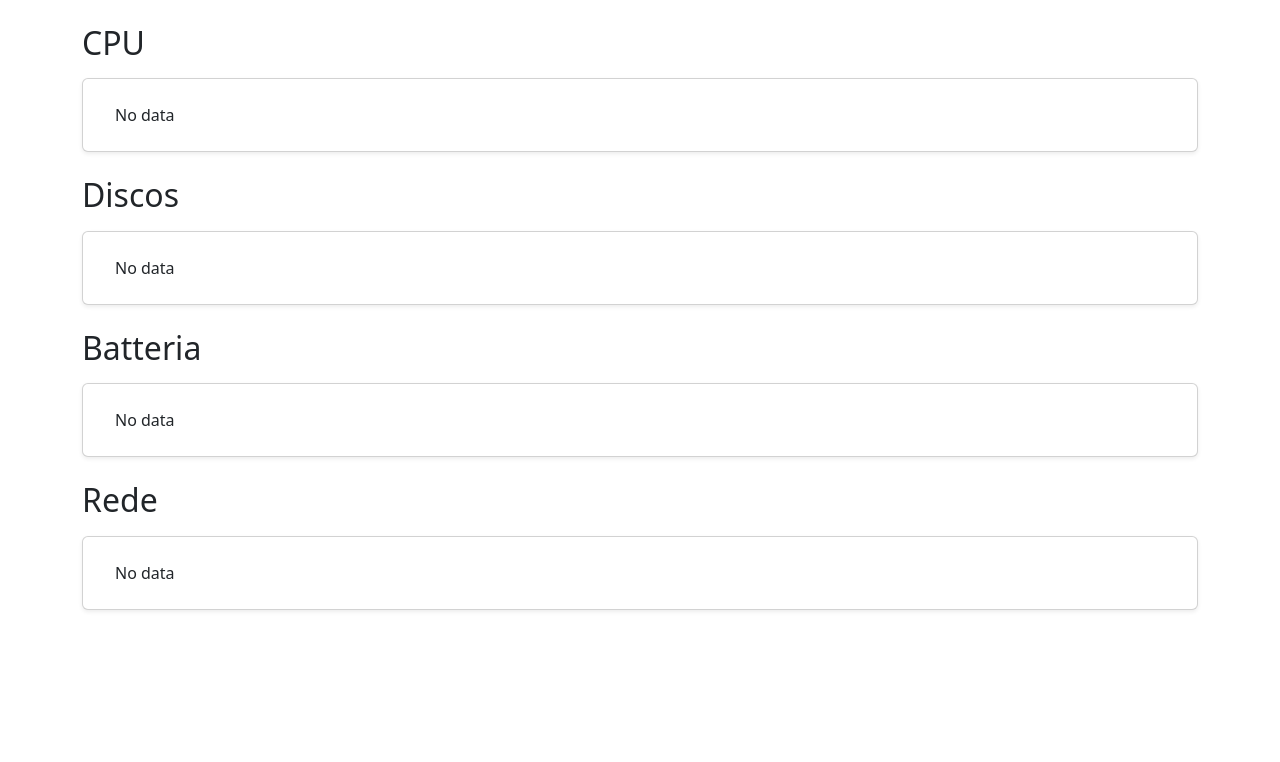
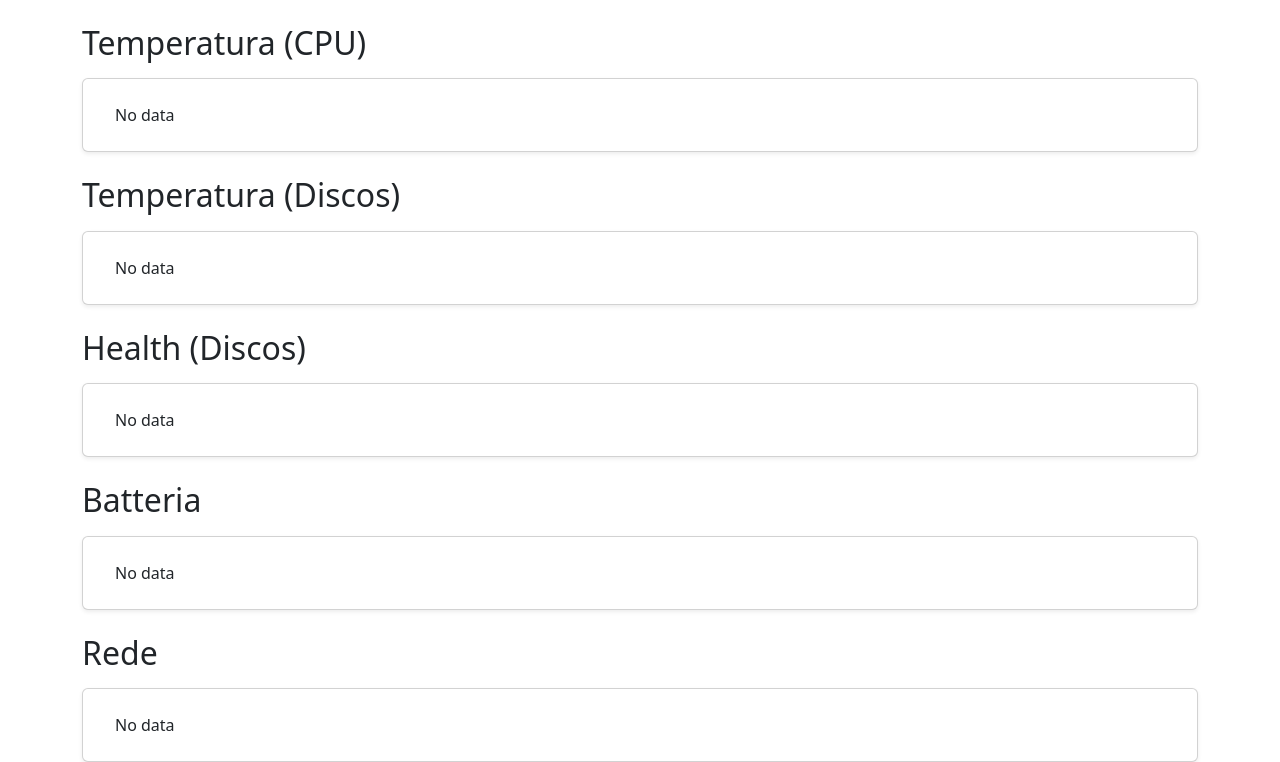
Before and after one commit to AndreOliveiraMendes/hardware_monitor, a Python web app: template app/templates/visualization/latest.html in a window 1280 px wide. Shown: the part 56-818 px from the top of the page. Before the commit the page ends 667 px from the top, so only its background shows below. Run offline with Jinja, Linux system fonts and the light colour scheme; the template is opened without the code that fills it, so the values that code supplies are empty; some libraries are stand-ins or nearby versions.

Commit message:
feat: enhance health metrics display for disks in visualization

```diff
--- a/app/templates/visualization/latest.html
+++ b/app/templates/visualization/latest.html
@@ -1,14 +1,20 @@
 {% extends "base.html" %}
 {% block content %}
-    <h2 class="mb-3">CPU</h2>
+    <h2 class="mb-3">Temperatura (CPU)</h2>
     <div class="card shadow-sm p-3 mb-4">
         <ul id="cpu-list" class="list-group list-group-flush">
             <li class="list-group-item">No data</li>
         </ul>
     </div>
-    <h2 class="mb-3">Discos</h2>
+    <h2 class="mb-3">Temperatura (Discos)</h2>
     <div class="card shadow-sm p-3 mb-4">
         <ul id="disk-list" class="list-group list-group-flush">
+            <li class="list-group-item">No data</li>
+        </ul>
+    </div>
+    <h2 class="mb-3">Health (Discos)</h2>
+    <div class="card shadow-sm p-3 mb-4">
+        <ul id="health-disk-list" class="list-group list-group-flush">
             <li class="list-group-item">No data</li>
         </ul>
     </div>
@@ -105,6 +111,56 @@
                 text: `${temp.text}${extra}`,
                 cls: temp.cls
             };
+        }
+
+        // health
+        function formatDiskHealth(value, meta) {
+            let text = "";
+            let cls = "";
+
+            if (!meta) {
+                return { text: "No data", cls: "text-muted" };
+            }
+
+            // status SMART
+            if (meta.passed === true) {
+                text += "SMART: OK";
+                cls = "text-success";
+            } else if (meta.passed === false) {
+                text += "SMART: FAIL";
+                cls = "text-danger";
+            } else {
+                text += "SMART: ?";
+                cls = "text-muted";
+            }
+
+            // setores problemáticos
+            if (meta.pending_sectors > 0) {
+                text += ` | pending: ${meta.pending_sectors} ⚠️`;
+                cls = "text-warning";
+            }
+
+            if (meta.reallocated_sectors > 0) {
+                text += ` | realloc: ${meta.reallocated_sectors} ⚠️`;
+                cls = "text-warning";
+            }
+
+            if (meta.offline_uncorrectable > 0) {
+                text += ` | uncorrectable: ${meta.offline_uncorrectable} ❌`;
+                cls = "text-danger";
+            }
+
+            // erros gerais
+            if (meta.error_count > 0) {
+                text += ` | errors: ${meta.error_count}`;
+            }
+
+            // temperatura (extra útil aqui também)
+            if (meta.temperature) {
+                text += ` | ${meta.temperature}°C`;
+            }
+
+            return { text, cls };
         }
 
         // bateria
@@ -205,11 +261,13 @@
 
             const cpuList = document.getElementById("cpu-list");
             const diskList = document.getElementById("disk-list");
+            const healthDiskList = document.getElementById("health-disk-list");
             const batteryList = document.getElementById("battery");
             const networkList = document.getElementById("network-list");
 
             cpuList.innerHTML = "";
             diskList.innerHTML = "";
+            healthDiskList.innerHTML = "";
             batteryList.innerHTML = "";
             networkList.innerHTML = "";
 
@@ -242,6 +300,25 @@
 
                     diskList.innerHTML += renderItem({
                         icon: "fa-hard-drive",
+                        title: `${info.hostname} - ${disk} (${ip})`,
+                        value: f.text,
+                        valueCls: f.cls,
+                        time: info.time
+                    });
+                }
+            }
+
+            // ---------------- HEALTH (DISK) ----------------
+            for (const ip in data.health?.disk || {}) {
+                const disks = data.health.disk[ip];
+
+                for (const disk in disks) {
+                    const info = disks[disk];
+                    const meta = parseMeta(info.meta);
+                    const f = formatDiskHealth(info.value, meta);
+
+                    healthDiskList.innerHTML += renderItem({
+                        icon: meta?.passed ? "fa-heart-pulse" : "fa-triangle-exclamation",
                         title: `${info.hostname} - ${disk} (${ip})`,
                         value: f.text,
                         valueCls: f.cls,
```
